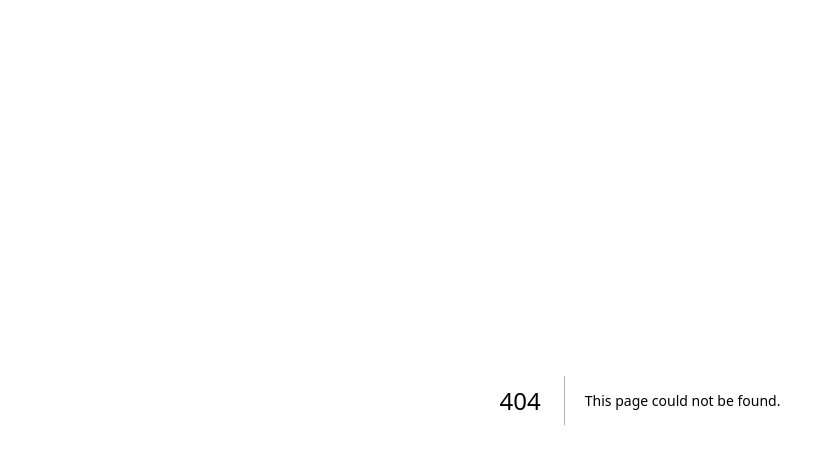
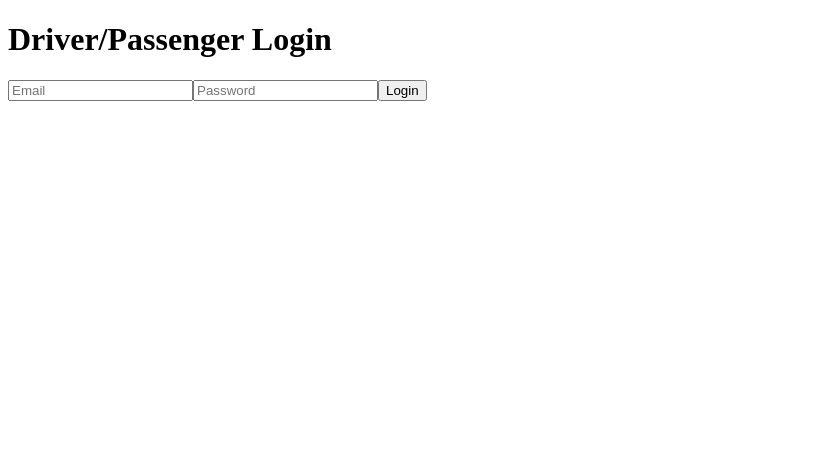
Before and after one commit to Abdayemco/Xzity-taxi, a Next.js app: page /auth in a window 1280 px wide. Before the commit this address had no page. Shown: the top 464 px of the page, without its empty margins (0-835 px from the left). Built offline with nearby package versions, Linux system fonts and the light colour scheme.

Commit message:
Create auth.js

```diff
--- /dev/null
+++ b/pages/auth.js
@@ -0,0 +1,39 @@
+import { auth } from '../lib/firebase';
+import { signInWithEmailAndPassword } from 'firebase/auth';
+import { useState } from 'react';
+import { useRouter } from 'next/router';
+
+export default function Auth() {
+  const [email, setEmail] = useState('');
+  const [password, setPassword] = useState('');
+  const router = useRouter();
+
+  const handleLogin = async (e) => {
+    e.preventDefault();
+    try {
+      await signInWithEmailAndPassword(auth, email, password);
+      router.push('/book'); // Redirect to booking page
+    } catch (error) {
+      alert('Login failed: ' + error.message);
+    }
+  };
+
+  return (
+    <div>
+      <h1>Driver/Passenger Login</h1>
+      <form onSubmit={handleLogin}>
+        <input
+          type="email"
+          placeholder="Email"
+          onChange={(e) => setEmail(e.target.value)}
+        />
+        <input
+          type="password"
+          placeholder="Password"
+          onChange={(e) => setPassword(e.target.value)}
+        />
+        <button type="submit">Login</button>
+      </form>
+    </div>
+  );
+}
```
